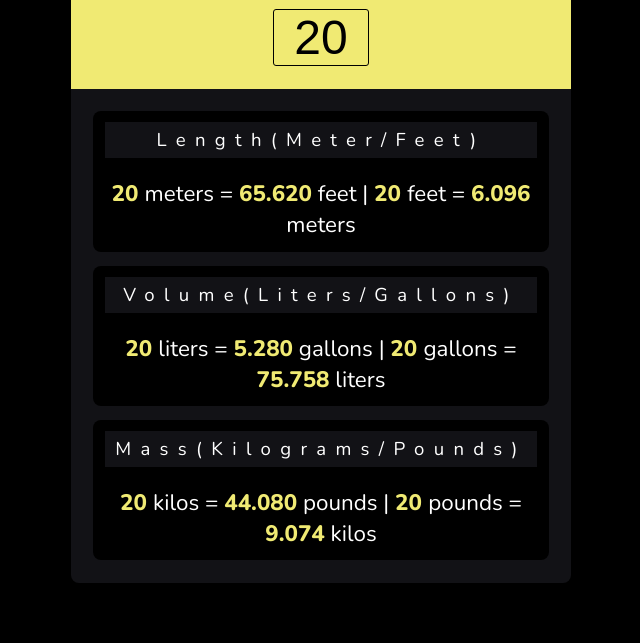
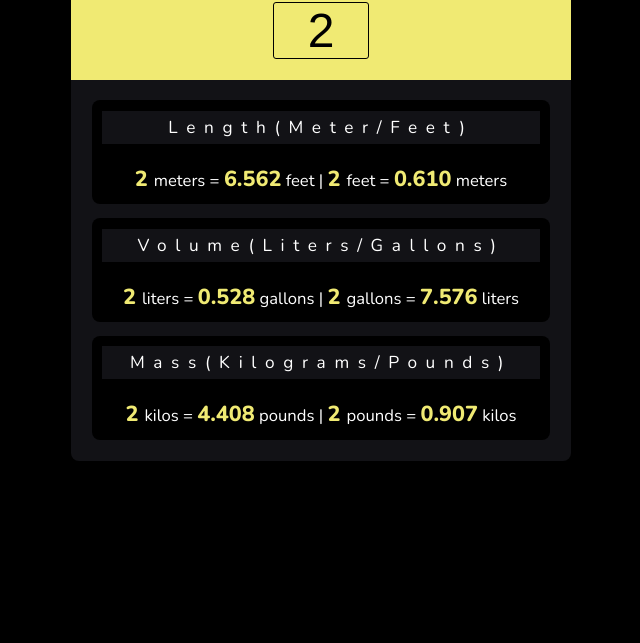
Before and after one commit to Nasir-os/Unit-Conversion, a plain HTML site: page index.html in a window 1280 px wide. Shown: the part 157-800 px from the top of the page, without its empty margins (319-959 px from the left). Drawn offline with nearby package versions, Linux system fonts and the light colour scheme.

Commit message:
make the conversion units stand out

```diff
--- a/index.html
+++ b/index.html
@@ -1,11 +1,16 @@
 <!DOCTYPE html>
 <html lang="en">
   <head>
-    <meta charset="UTF-8">
-    <meta http-equiv="X-UA-Compatible" content="IE=edge">
-    <meta name="viewport" content="width=device-width, initial-scale=1.0">
-    <link rel="preconnect" href="https://fonts.googleapis.com"><link rel="preconnect" href="https://fonts.gstatic.com" crossorigin><link href="https://fonts.googleapis.com/css2?family=Nunito:wght@200;300;400;500;600;700;800&display=swap" rel="stylesheet">
-    <link rel="stylesheet" href="style.css">
+    <meta charset="UTF-8" />
+    <meta http-equiv="X-UA-Compatible" content="IE=edge" />
+    <meta name="viewport" content="width=device-width, initial-scale=1.0" />
+    <link rel="preconnect" href="https://fonts.googleapis.com" />
+    <link rel="preconnect" href="https://fonts.gstatic.com" crossorigin />
+    <link
+      href="https://fonts.googleapis.com/css2?family=Nunito:wght@200;300;400;500;600;700;800&display=swap"
+      rel="stylesheet"
+    />
+    <link rel="stylesheet" href="style.css" />
     <script src="script.js" defer></script>
     <title>Unit Converter</title>
   </head>
@@ -13,25 +18,38 @@
     <div class="container">
       <section class="input-section">
         <h1>Metric/Imperial Unit Conversion</h1>
-            <input type="text" id="userNum">
+        <input type="text" id="userNum" />
       </section>
 
       <section class="units-section">
         <div class="meter-feet">
           <h5>Length(Meter/Feet)</h5>
-                <p><span class="user-input"></span>meters = <span class="m-to-f"></span> feet | <span class="user-input"></span>feet = <span class="f-to-m"></span> meters</p>
+          <p>
+            <span class="user-input"></span>meters =
+            <span class="m-to-f"></span> feet |
+            <span class="user-input"></span>feet =
+            <span class="f-to-m"></span> meters
+          </p>
         </div>
         <div class="liters-gallons">
           <h5>Volume(Liters/Gallons)</h5>
-                <p><span class="user-input"></span>liters = <span class="l-to-g"></span> gallons | <span class="user-input"></span>gallons = <span class="g-to-l"></span> liters</p>
+          <p>
+            <span class="user-input"></span>liters =
+            <span class="l-to-g"></span> gallons |
+            <span class="user-input"></span>gallons =
+            <span class="g-to-l"></span> liters
+          </p>
         </div>
         <div class="kilograms-pounds">
           <h5>Mass(Kilograms/Pounds)</h5>
-                <p><span class="user-input"></span>kilos = <span class="k-to-p"></span> pounds | <span class="user-input"></span>pounds = <span class="p-to-k"></span> kilos</p>
+          <p>
+            <span class="user-input"></span>kilos =
+            <span class="k-to-p"></span> pounds |
+            <span class="user-input"></span>pounds =
+            <span class="p-to-k"></span> kilos
+          </p>
         </div>
       </section>
-
-
     </div>
   </body>
 </html>
--- a/script.js
+++ b/script.js
@@ -13,8 +13,8 @@ let feet = 3.281;
 let gallon = 0.264;
 let pound = 2.204;
 let result = 0;
-inputNum.value = 20;
-let numToBeConverted=20;
+inputNum.value = 2;
+let numToBeConverted=2;
 userInput.forEach((input)=>input.textContent = numToBeConverted + " ");
 
 inputNum.addEventListener('input',()=>{
--- a/style.css
+++ b/style.css
@@ -24,7 +24,7 @@ body{
     align-items: center;
 }
 .container{
-    max-width: 500px;
+    width: 500px;
     background-color: var(--accent-color);
     margin: 2em;
     border-radius: var(--border-radius);
@@ -32,7 +32,7 @@ body{
     overflow: hidden;
 }
 .units-section , .input-section{
-    font-size: 1.4em;
+    font-size: 1.3em;
 }
 .input-section{
     display: flex;
@@ -75,6 +75,7 @@ body{
     letter-spacing: 0.5em;
 }
 .units-section div{
+    min-width: 100%;
     background-color: var(--secondary-color);
     color:var(--color);
     word-wrap: break-word;
@@ -85,8 +86,10 @@ body{
 .units-section p{
     padding-top: 20px;
     font-weight: 300;
+    font-size: 0.8em;
 }
 .units-section span{
     color: var(--primary-color);
     font-weight: 800;
+    font-size: 1.3em;
 }
```
Lines whose indentation alone changed are shown as unchanged.
